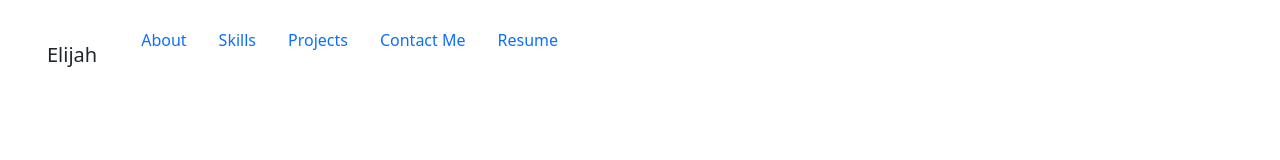
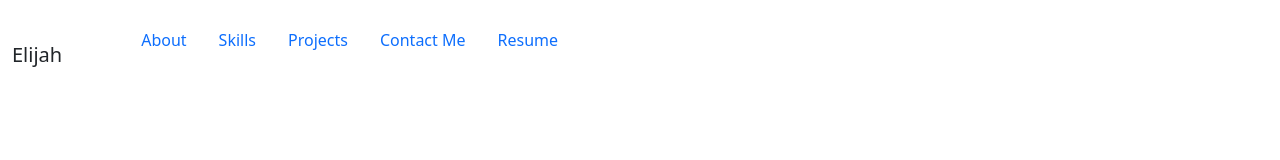
Before and after one commit to Elijahb22/the-portfolio, a React (Create React App) app: page / in a window 1280 px wide. Shown: the top 160 px of the page. Built offline with nearby package versions, Linux system fonts and the light colour scheme.

Commit message:
fix structure of page

```diff
--- a/src/components/Nav/nav.js
+++ b/src/components/Nav/nav.js
@@ -4,13 +4,12 @@ const nav = () => {
 
   return (
     <div className='nav'>
-         <div className='nav-w'>
             <nav class="navbar bg-body-tertiary">
                 <div class="container-fluid">
                     <span class="navbar-brand mb-0 h1">Elijah</span>
                 </div>
             </nav>
-            <div className=''>
+            <div className='nav-w'>
                 <ul class="nav justify-content-end">
                     <li class="nav-item">
                         <a class="nav-link active" aria-current="page" href="#about">About</a>
@@ -29,8 +28,6 @@ const nav = () => {
                     </li>
                 </ul>
             </div>
-
-        </div>
   </div>
   )
 }
```
